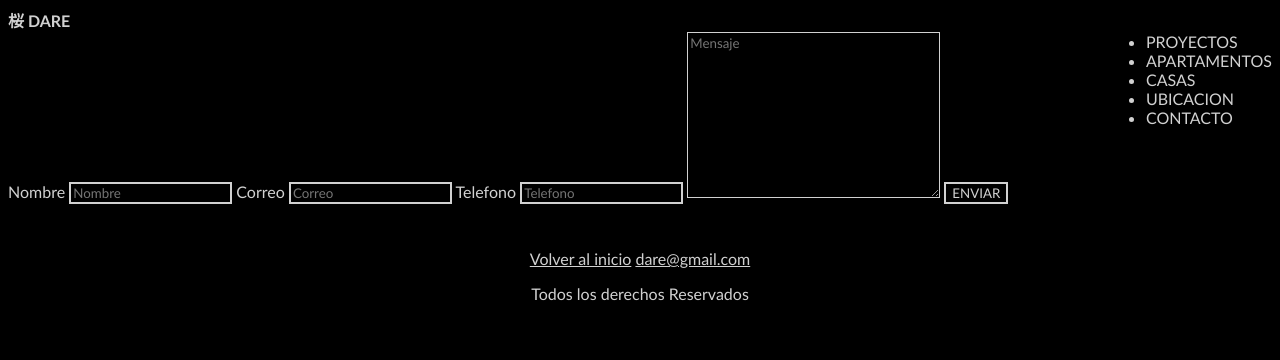
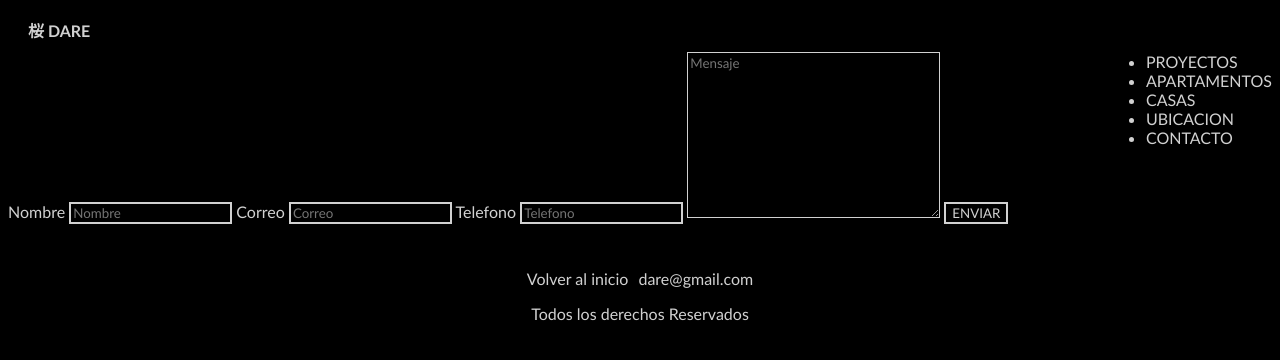
Before and after one commit to danieljosereyes/DARE, a plain HTML site: page paginas/contacto.html in a window 1280 px wide. Drawn offline with Linux system fonts and the light colour scheme.

Commit message:
agregue transicion y modifique algunos padding

```diff
--- a/css/style.css
+++ b/css/style.css
@@ -29,6 +29,7 @@
 #titulo {
     text-decoration: none;
     font-weight: bold;
+    padding: 0 20px;
 }
 
 header {
@@ -37,7 +38,7 @@ header {
 /*     margin: -1;
     padding: -1; */
     grid-area: header;
-
+    padding: 10px 0px;
 }
 
 .img1 {
@@ -70,6 +71,11 @@ nav ul {
 
 li a {
     text-decoration: none;
+    transition: color 0.3s ease;
+}
+
+li a:hover {
+    color: white;
 }
 
 .referencia {
@@ -167,11 +173,14 @@ button {
 
 .interlineado {
     line-height: 0.8;
+
 }
 
 .section {
     grid-area: section;
+    padding: 10px 20px;
 }
+
 .form {
     grid-area: form;
     display: flex;
@@ -185,6 +194,16 @@ footer {
     flex-direction: column;
 }
 
+footer a {
+    text-decoration: none;
+    margin: 0px 3px;
+    transition: color 0.3s ease;
+}
+
+footer a:hover {
+    color:white
+
+}
 
 
 @media screen and (max-width: 480px) {
```
